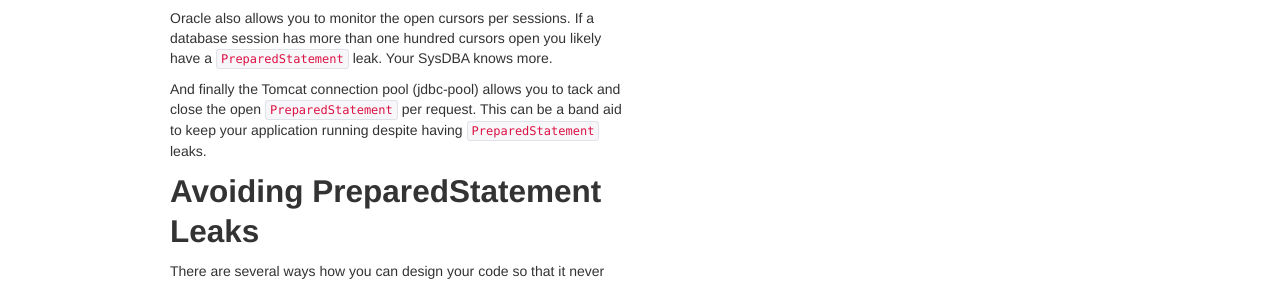
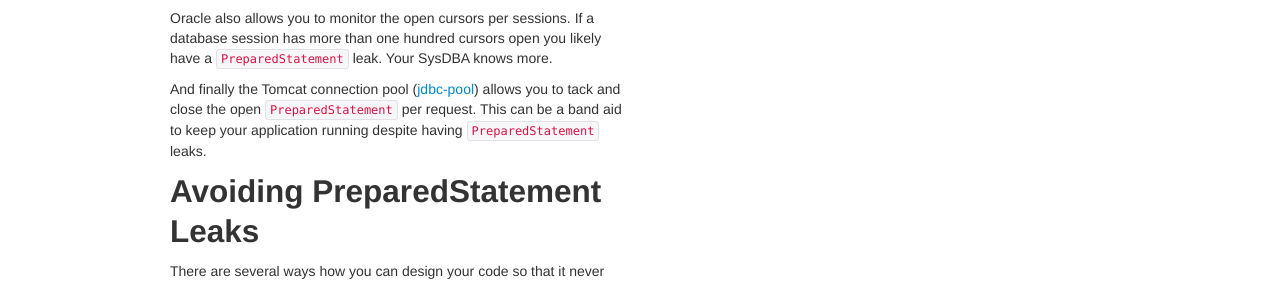
Before and after one commit to marschall/marschall.github.com, a Jekyll site: the page built from _posts/2015-01-17-debugging-preparedstatement-leaks.md, in a window 1280 px wide and 900 px high, scrolled down 1861 px. Shown: the part 179-460 px from the top of the window. Built offline with Jekyll 4.4.1, drawn with Linux system fonts in a browser that asks for light colours; part of the change alters nothing that is shown.

```diff
--- a/_posts/2015-01-17-debugging-preparedstatement-leaks.md
+++ b/_posts/2015-01-17-debugging-preparedstatement-leaks.md
@@ -57,7 +57,7 @@ beware that while this command runs all Java code in the JVM is stopped. An appl
 
 Oracle also allows you to monitor the open cursors per sessions. If a database session has more than one hundred cursors open you likely have a `PreparedStatement` leak. Your SysDBA knows more.
 
-And finally the Tomcat connection pool (jdbc-pool) allows you to tack and close the open `PreparedStatement` per request. This can be a band aid to keep your application running despite having `PreparedStatement` leaks.
+And finally the Tomcat connection pool ([jdbc-pool](http://tomcat.apache.org/tomcat-8.0-doc/jdbc-pool.html#org.apache.tomcat.jdbc.pool.interceptor.StatementFinalizer)) allows you to tack and close the open `PreparedStatement` per request. This can be a band aid to keep your application running despite having `PreparedStatement` leaks.
 
 Avoiding PreparedStatement Leaks
 --------------------------------
```
